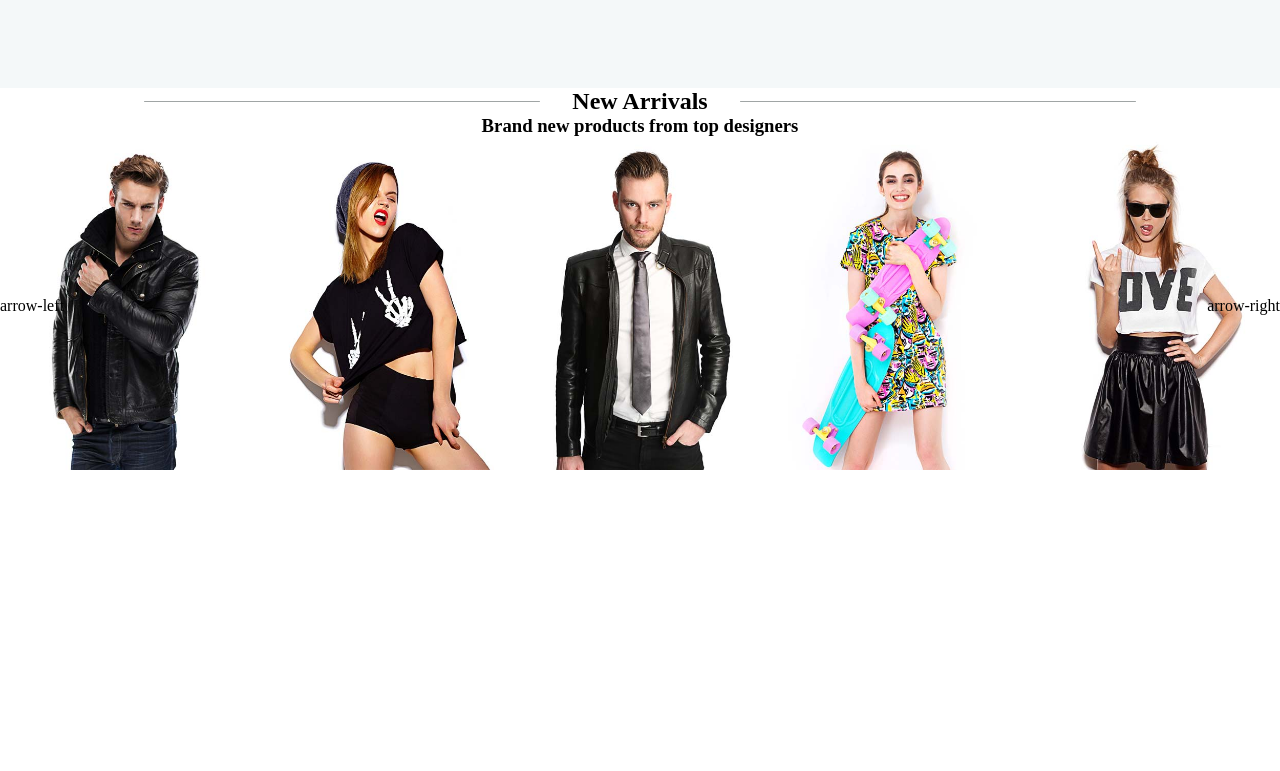
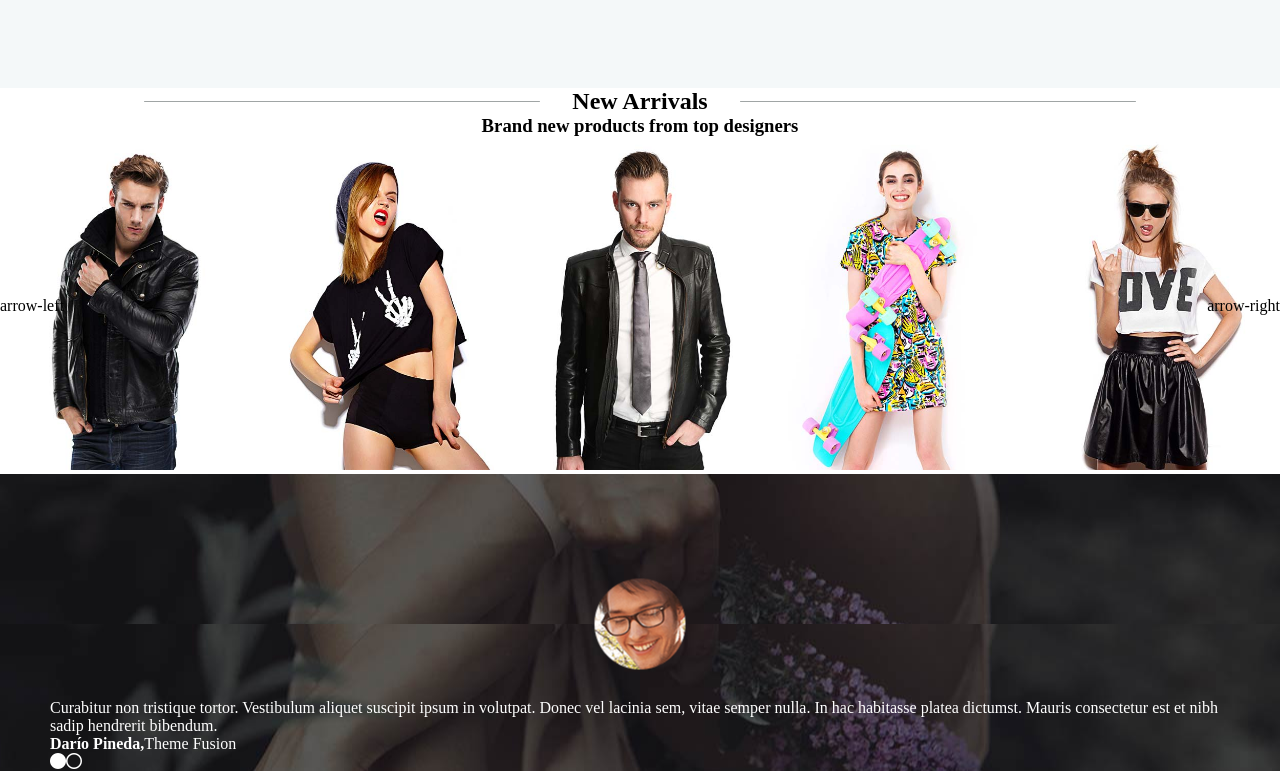
Before and after one commit to valeriosalzano/proj-html-vuejs, a Vue app: page / in a window 1280 px wide. Shown: the part 2406-3177 px from the top of the page. Before the commit the page ends 2880 px from the top, so only its background shows below. Built offline with nearby package versions, Linux system fonts and the light colour scheme.

Commit message:
added testimonials section

```diff
--- a/src/App.vue
+++ b/src/App.vue
@@ -23,7 +23,10 @@ export default {
 
 <template>
   <PageHeader></PageHeader>
-  <PageMain :products="store.productsData"></PageMain>
+  <PageMain
+    :products="store.productsData"
+    :people="store.testimonialsData">
+  </PageMain>
 
   <PageFooter></PageFooter>
 </template>
--- a/src/components/OneSlider.vue
+++ b/src/components/OneSlider.vue
@@ -1,10 +1,22 @@
 <template>
-  <div class="one-slider">
+  <!-- products version -->
+  <div v-if="products" class="one-slider">
     <span class="arrow left">arrow-left</span>
-    <div v-for="product in products" class="img-container">
+    <div v-for="product in products" class="img-container" :key="product.name">
       <img :src="getImgPath(product.img)" :alt="product.name">
     </div>
     <span class="arrow right">arrow-right</span>
+  </div>
+  <!-- testimonials version -->
+  <div v-if="people" class="one-slider" :class="people?'people':''">
+    <div class="quote-container">
+      <img :src="getImgPath(people[personShowing].img)" :alt="people[personShowing].name">
+      <p>{{ people[personShowing].text }}</p>
+      <p><strong>{{ people[personShowing].name }},</strong>{{ people[personShowing].company }}</p>
+      <div>
+        <i v-for="(person,index) in people" class="fa-circle" :class="index==personShowing?'fa-solid':'fa-regular'" :key="index" @click="personShowing=index"></i>
+      </div>
+    </div>
   </div>
 </template>
 
@@ -13,6 +25,12 @@
     name: 'One Slider',
     props: {
       products: Array,
+      people: Array,
+    },
+    data() {
+      return {
+        personShowing: 0,
+      }
     },
     methods: {
       getImgPath(img){
@@ -46,4 +64,21 @@
     }
   }
 }
+.one-slider.people {
+  background: url("../assets/images/testimonials_home_1_bg.jpg") center;
+  padding-top: 150px;
+  .quote-container{
+    background: url("../assets/images/testimonials_home_1_bg.jpg") center;
+    position: relative;
+    padding: 75px 50px 0;
+    width: 100%;
+
+    img {
+      position: absolute;
+      left: 50%;
+      top: 0%;
+      transform: translate(-50%,-50%);
+    }
+  }
+}
 </style>
--- a/src/components/PageMain.vue
+++ b/src/components/PageMain.vue
@@ -63,7 +63,7 @@
     </section>
 
     <section id="testimonials">
-
+      <OneSlider :people="people"></OneSlider>
     </section>
 
     <section id="blog">
@@ -124,6 +124,7 @@
     },
     props: {
       products: Array,
+      people: Array,
     },
     computed: {
       getFeaturedProducts(){
@@ -214,4 +215,7 @@
     background-image: url("../assets/images/promo_box_2_bg.jpg");
   }
 }
+#testimonials {
+  color: $testimonials-text;
+}
 </style>
--- a/src/store/store.js
+++ b/src/store/store.js
@@ -172,5 +172,18 @@ export const store = reactive({
       }
 
     },
+  ],
+  testimonialsData: [
+    {
+      name: 'Darío Pineda',
+      company: 'Theme Fusion',
+      text: 'Curabitur non tristique tortor. Vestibulum aliquet suscipit ipsum in volutpat. Donec vel lacinia sem, vitae semper nulla. In hac habitasse platea dictumst. Mauris consectetur est et nibh sadip hendrerit bibendum.',
+      img: 'man_testimonial.png',
+    },{
+      name: 'Cersei Lannister',
+      company: 'Casterly Rock',
+      text: 'Curabitur non tristique tortor. Vestibulum aliquet suscipit ipsum in volutpat. Donec vel lacinia sem, vitae semper nulla. In hac habitasse platea dictumst. Mauris consectetur est et nibh sadip hendrerit bibendum.',
+      img: 'woman_testimonial.png',
+    }
   ]
 })
--- a/src/styles/partials/_variables.scss
+++ b/src/styles/partials/_variables.scss
@@ -25,3 +25,5 @@ $gray-line: #a0a5a5;
 $collections-text: #fff;
 
 $promo-text: #fff;
+
+$testimonials-text: #fff;
```
